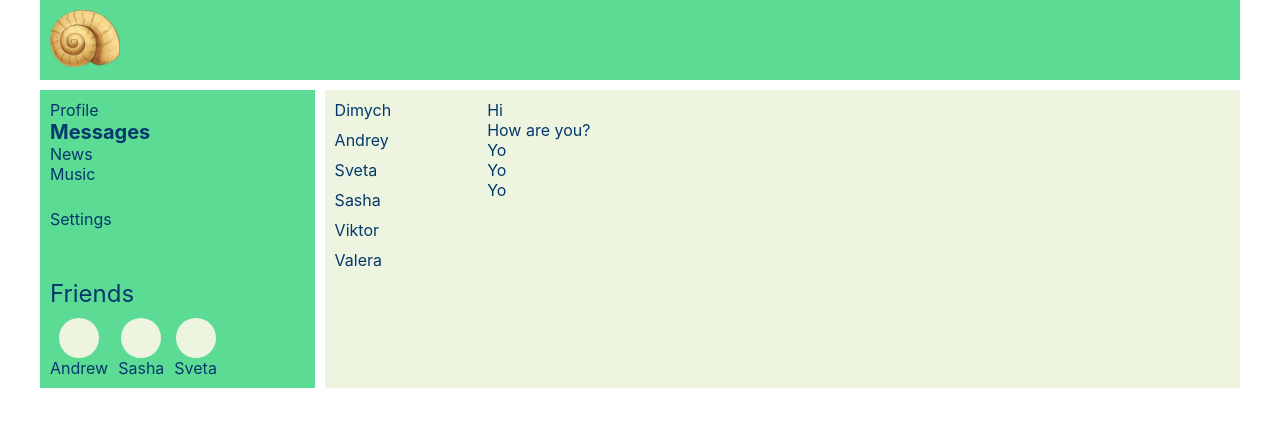
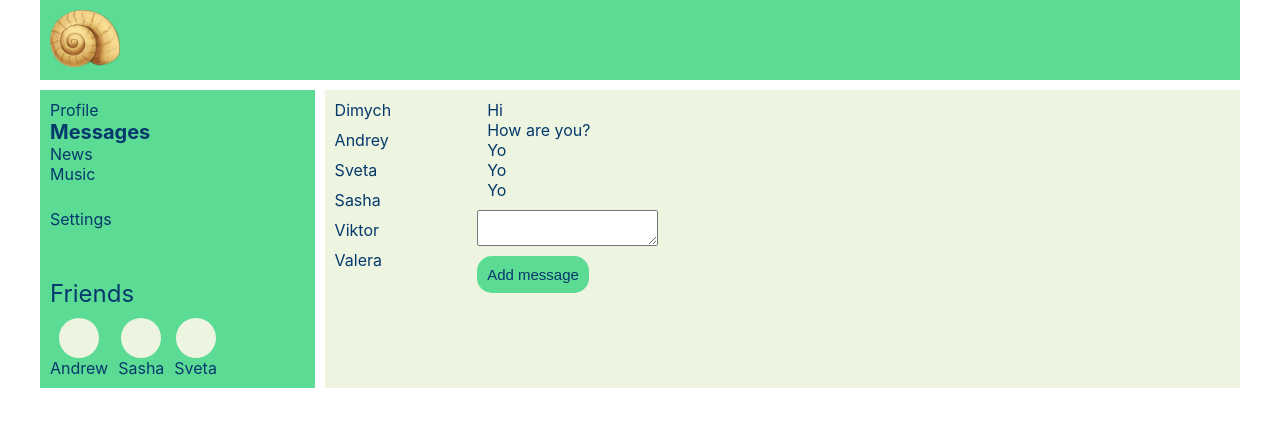
Before and after one commit to bechorhl/react-social-network, a React (Create React App) app: page /dialogs in a window 1280 px wide. Shown: the top 426 px of the page. Built offline with nearby package versions, Linux system fonts and the light colour scheme.

Commit message:
onClick, ref

```diff
--- a/src/App.css
+++ b/src/App.css
@@ -26,6 +26,17 @@ h2,
 h3,
 p {
   margin: 0;
+}
+
+button {
+  margin-top: 10px;
+  padding: 10px;
+  background-color: #5cdb95;
+  cursor: pointer;
+  border: none;
+  border-radius: 15px;
+  font-size: 15px;
+  color: #05386b;
 }
 
 /* App file css */
--- a/src/components/Dialogs/Dialogs.jsx
+++ b/src/components/Dialogs/Dialogs.jsx
@@ -12,10 +12,28 @@ const Dialogs = (props) => {
     <Message message={message.message} />
   ));
 
+  let newMessage = React.createRef();
+
+  const addNewMessage = () => {
+    let text = newMessage.current.value;
+    alert(text);
+  };
+
   return (
     <div className={styles.dialogs}>
-      <ul className={styles.dialogsItems}>{dialogsElements}</ul>
-      <ul className={styles.messages}>{messagesElements}</ul>
+      <div>
+        <ul className={styles.dialogsItems}>{dialogsElements}</ul>
+      </div>
+      <div>
+        <ul className={styles.messages}>{messagesElements}</ul>
+        <textarea
+          ref={newMessage}
+          className={styles.textarea}
+          name=""
+          id=""
+        ></textarea>
+        <button onClick={addNewMessage}>Add message</button>
+      </div>
     </div>
   );
 };
--- a/src/components/Dialogs/Dialogs.module.css
+++ b/src/components/Dialogs/Dialogs.module.css
@@ -27,3 +27,7 @@
 .message {
 
 }
+
+.textarea {
+  display: block;
+}
--- a/src/components/Navbar/Navbar.jsx
+++ b/src/components/Navbar/Navbar.jsx
@@ -37,9 +37,7 @@ const Navbar = (props) => {
           <NavLink>Settings</NavLink>
         </li>
       </ul>
-      <div className={styles.friends}>
-        <Friends friends={props.state.friends} />
-      </div>
+      <Friends friends={props.state.friends} />
     </nav>
   );
 };
--- a/src/components/Profile/MyPosts/MyPosts.jsx
+++ b/src/components/Profile/MyPosts/MyPosts.jsx
@@ -7,15 +7,22 @@ const MyPosts = (props) => {
     <Post key={post.id} message={post.message} likesCount={post.likesCount} />
   ));
 
+  let newPostElement = React.createRef();
+
+  const addPost = () => {
+    let text = newPostElement.current.value;
+    alert(text);
+  };
+
   return (
     <div className={styles.postsBlock}>
       <h3>My posts</h3>
       <div>
         <div>
-          <textarea></textarea>
+          <textarea ref={newPostElement}></textarea>
         </div>
         <div>
-          <button>Add post</button>
+          <button onClick={addPost}>Add post</button>
         </div>
       </div>
       <div>
```
